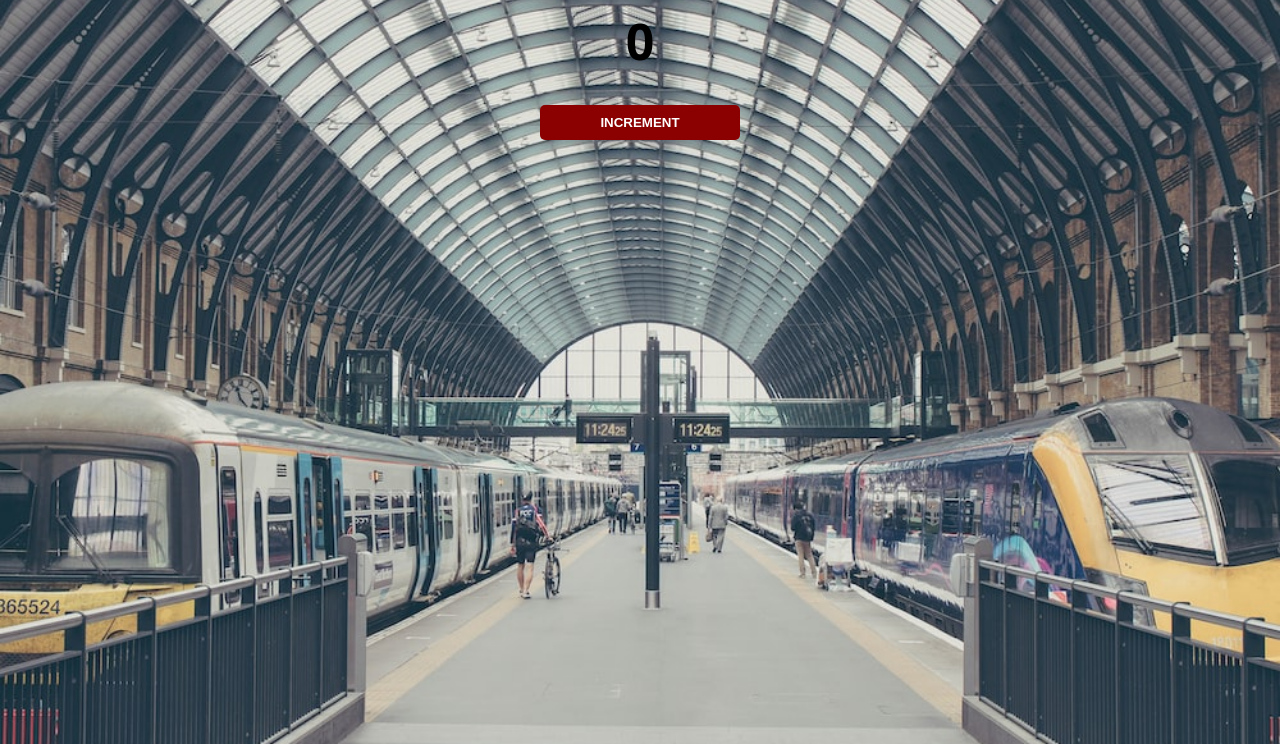
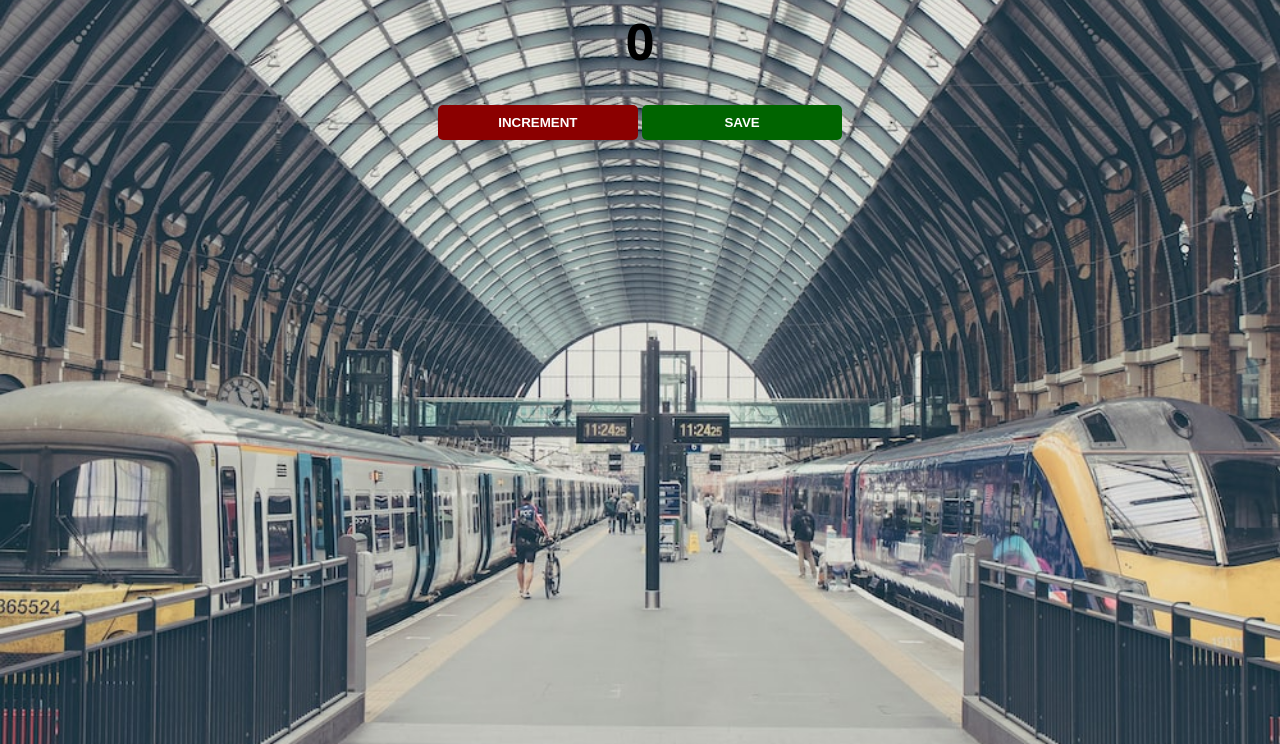
Before and after one commit to yogi-88/passenger-counter-app, a plain HTML site: page index.html in a window 1280 px wide. Shown: the part 56-800 px from the top of the page. Drawn offline with Linux system fonts and the light colour scheme.

Commit message:
Save button added to log count

```diff
--- a/index.html
+++ b/index.html
@@ -11,7 +11,9 @@
     <h1>People entered: </h1>
     <h2 id="count-el">0</h2>
     <!-- Create a INCREMENT button with the id = "increment-btn" -->
+    <!-- Create a SAVE button with the id = "save-btn" -->
     <button id="increment-btn" onclick="increment()">INCREMENT</button>
+    <button id="save-btn" onclick="save()">SAVE</button>
     <script src="./index.js"></script>
 
 </body>
--- a/index.js
+++ b/index.js
@@ -1,4 +1,5 @@
 let countEl = document.getElementById("count-el")
+
 
 let count = 0
 function increment() {
@@ -6,3 +7,10 @@ function increment() {
     countEl.innerText = count
 
 }
+
+
+function save() {
+    console.log(count)
+}
+
+save()
--- a/style.css
+++ b/style.css
@@ -31,3 +31,8 @@ h1 {
     background: darkred;
 
  }
+
+ #save-btn {
+    background: darkgreen;
+
+ }
```
